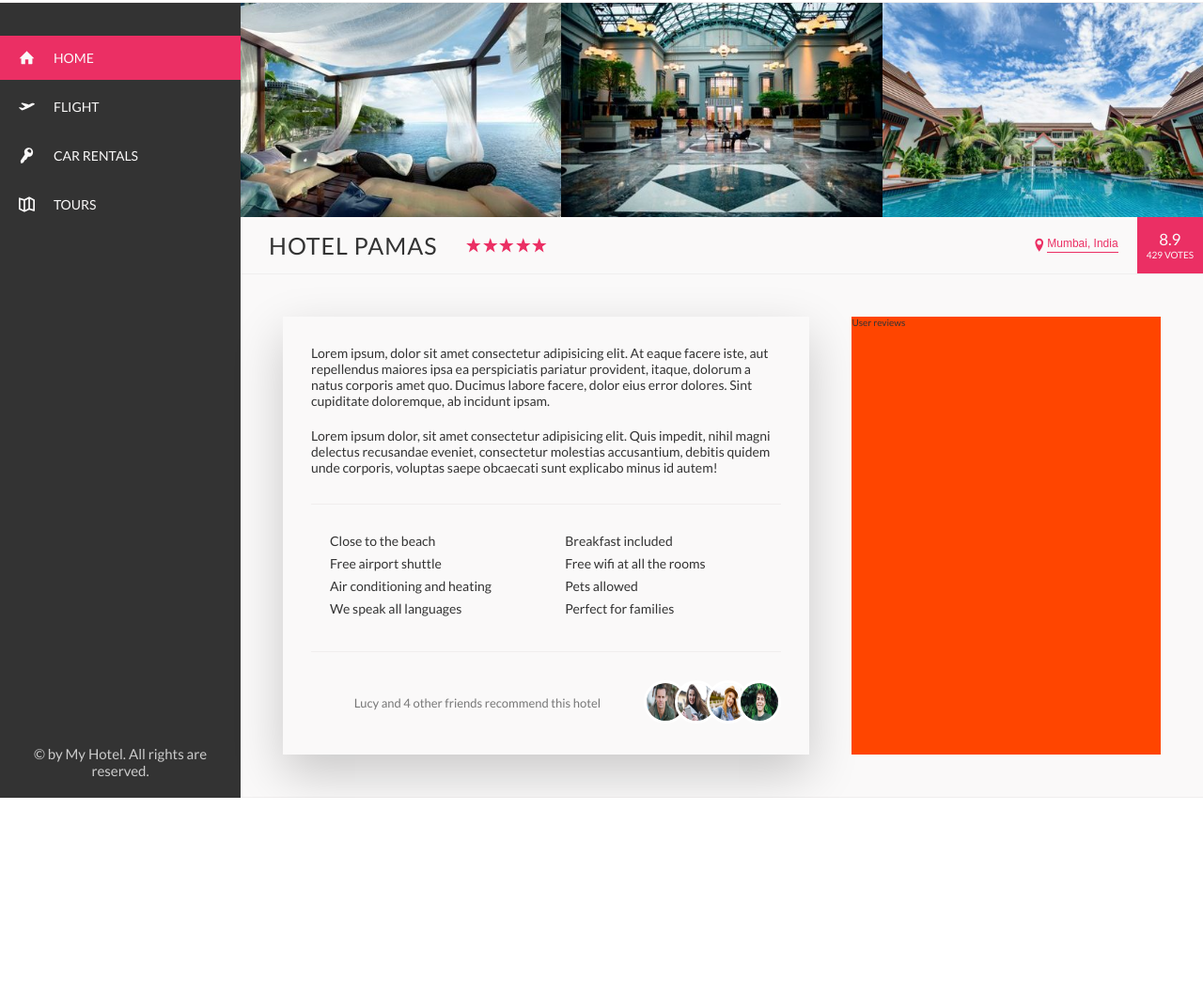
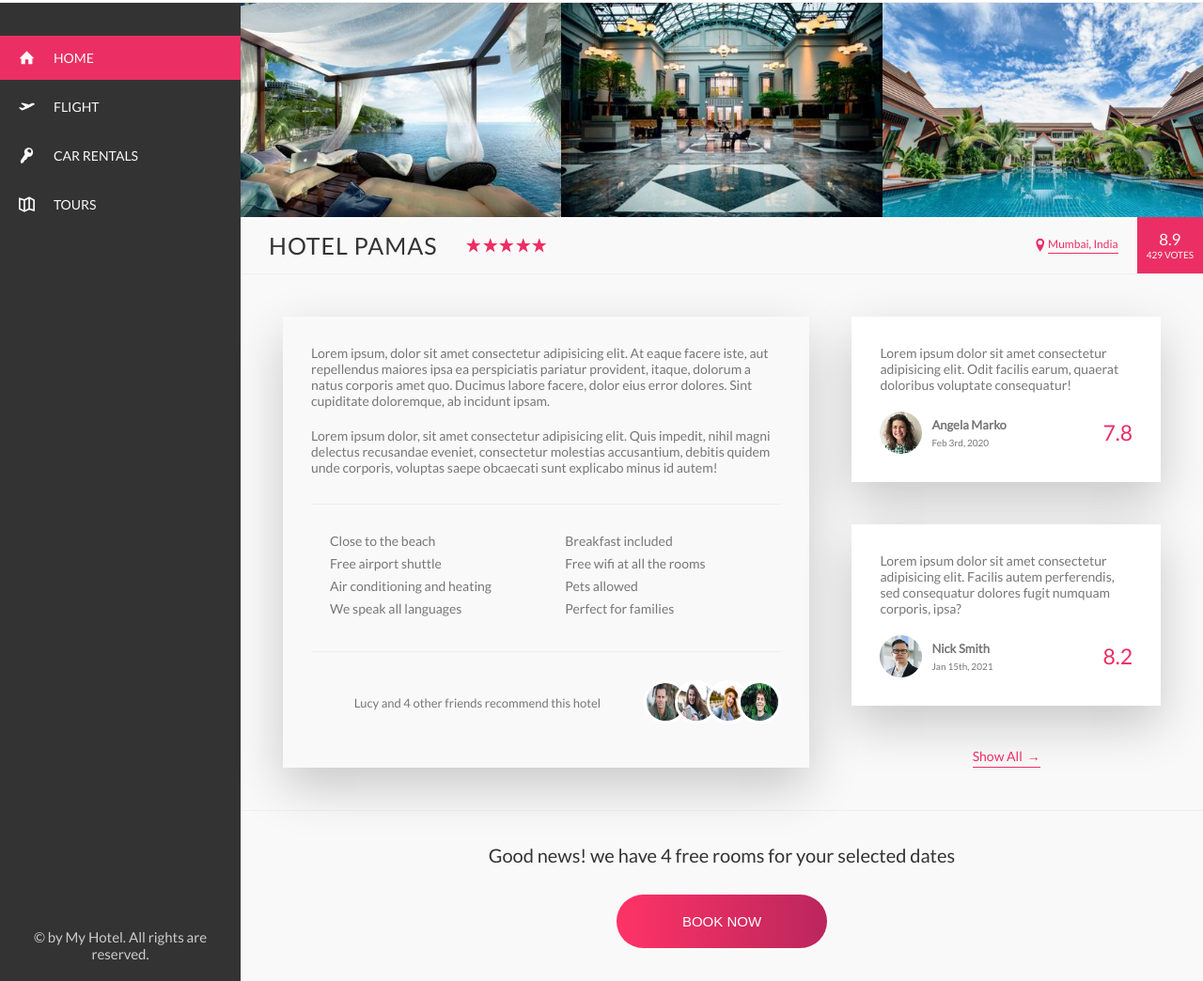
Before and after one commit to SiddheshHirulkar/Trillo-App, a website: page index.html in a window 1280 px wide. Shown: the part 67-1111 px from the top of the page at 94% size. Before the commit the page ends 916 px from the top, so only its background shows below. Drawn offline with Linux system fonts and the light colour scheme.

Commit message:
Added User review section

```diff
--- a/index.html
+++ b/index.html
@@ -165,8 +165,46 @@
     				</div>
 
     				<div class="user-reviews">
-    					User reviews
+    					<figure class="review">
+    						<blockquote class="review__text">
+    							Lorem ipsum dolor sit amet consectetur adipisicing elit. Odit facilis earum, quaerat doloribus voluptate consequatur!
+    						</blockquote>
+    						<figcaption class="review__user">
+    							<img src="./img/user-1.jpg" alt="User 1" class="review__photo">
+    							<div class="review__user-box">
+    								<p class="review__user-name">Angela Marko</p>
+    								<p class="review__user-date">Feb 3rd, 2020</p>
+    							</div>
+    							<div class="review__rating">7.8</div>
+    						</figcaption>
+    					</figure>
+
+    					<figure class="review">
+    						<blockquote class="review__text">
+    							Lorem ipsum dolor sit amet consectetur adipisicing elit. Facilis autem perferendis, sed consequatur dolores fugit numquam corporis, ipsa?
+    						</blockquote>
+    						<figcaption class="review__user">
+    							<img src="./img/user-2.jpg" alt="User 1" class="review__photo">
+    							<div class="review__user-box">
+    								<p class="review__user-name">Nick Smith</p>
+    								<p class="review__user-date">Jan 15th, 2021</p>
+    							</div>
+    							<div class="review__rating">8.2</div>
+    						</figcaption>
+    					</figure>
+
+    					<button class="btn-inline">Show All<span>&rarr;</span></button>
     				</div>
+    			</div>
+
+    			<div class="cta">
+    				<h2 class="cta__book-now">
+    					Good news! we have 4 free rooms for your selected dates
+    				</h2>
+    				<button class="btn">
+    					<span class="btn__visible">Book Now</span>
+    					<span class="btn__invisible">Only 4 rooms left</span>
+    				</button>
     			</div>
     		</main>
     	</div>
--- a/sass/_components.scss
+++ b/sass/_components.scss
@@ -257,18 +257,25 @@
 	border-bottom: 1px solid currentColor;
 	padding-bottom: 2px;
 	display: inline-block;
+	font-family: inherit;
 	background-color: transparent;
 	cursor: pointer;
 	transition: all 0.2s;
 
 	&:hover {
 		color: var(--gray-dark-1);
+		font-family: inherit;
 		transform: scale(1.05);
 		box-shadow: 0 1rem 4rem rgba(0,0,0,0.25);
 	}
 
-	&:focus {
-		outline: none;
+	& > span {
+		margin-left: 5px;
+		transition: margin-left 0.2s;
+	}
+
+	&:hover > span {
+		margin-left: 1rem;
 	}
 }
 
@@ -335,3 +342,117 @@
 		}
 	}
 }
+
+
+//-----------------------------------------------------------------------------------------
+//User Review
+.review {
+	background-color: #fff;
+	padding: 3rem;
+	box-shadow: var(--shadow-light);
+	margin-bottom: 4.5rem;
+
+	&__text {
+		margin-bottom: 2rem;
+	}
+
+	&__user {
+		display: flex;
+		align-items: center;
+	}
+
+	&__photo {
+		height: 4.5rem;
+		width: 4.5rem;
+		border-radius: 50%;
+		margin-right: 1rem;
+	}
+
+	&__user-box {
+		margin-right: auto;
+	}
+
+	&__user-name {
+		font-size: 1.3rem;
+		color: var(--gray-dark-2);
+		font-weight: 600;
+		margin-bottom: 5px;
+	}
+
+	&__user-date {
+		font-size: 1rem;
+		font-weight: 100;
+		color: var(--gray-dark-2);
+	}
+
+	&__rating {
+		font-weight: 200;
+		font-size: 2.3rem;
+		color: var(--color-pink);
+	}
+}
+
+//-----------------------------------------------------------------------------------------
+//Call action
+.cta {
+	text-align: center;
+	padding: 3.5rem 0;
+	color: var(--gray-dark-1);
+
+	&__book-now {
+		font-size: 2rem;
+		font-weight: 100;
+		margin-bottom: 3rem;
+	}
+}
+
+.btn {
+
+	border: none;
+	font-size: 1.5rem;
+	text-transform: uppercase;
+	color: #fff;
+	font-weight: 100;
+	border-radius:100px;
+	background-image: linear-gradient(to right, var(--color-pink-light), var(--color-pink-dark));
+	position: relative;
+	overflow: hidden;
+	cursor: pointer;
+
+	& > * {
+		height: 100%;
+		width: 100%;
+		display: inline-block;
+		transition: all 0.2s;
+	}
+
+	&__visible {
+		padding: 2rem 7rem;
+	}
+
+	&__invisible {
+		padding: 2rem 2rem;
+		position: absolute;
+		top: -100%;
+		left: 0;
+	}
+
+	&:hover {
+		background-image: linear-gradient(to left, var(--color-pink-light), var(--color-pink-dark));
+		box-shadow: 0 1rem 2rem rgba(0,0,0,0.3);
+		transform: translateY(-3px);
+	}
+
+	&:active {
+		transform: translateY(5px);
+	}
+
+	&:hover &__visible {
+		transform: translateY(100%);
+	}
+
+	&:hover &__invisible {
+		top: 0;
+	}
+
+}
--- a/sass/_layout.scss
+++ b/sass/_layout.scss
@@ -32,17 +32,21 @@
 	padding: 4.5rem;
 	border-bottom: var(--line);
 	background-color: var(--gray-light-1);
+	font-size: 1.4rem;
 }
 
 .description {
-	font-size: 1.4rem;
 	flex: 0 0 60%;
 	margin-right: 4.5rem;
 	padding: 3rem;
 	box-shadow: var(--shadow-light);
+	color: var(--gray-dark-2);
 }
 
 .user-reviews {
-	background-color: orangered;
 	flex: 1;
+	display: flex;
+	flex-direction: column;
+	align-items: center;
+	color: var(--gray-dark-2);
 }
```
Also changed, not shown: css/style.css, img/user-1.jpg (added), img/user-2.jpg (added), 1 other file.
